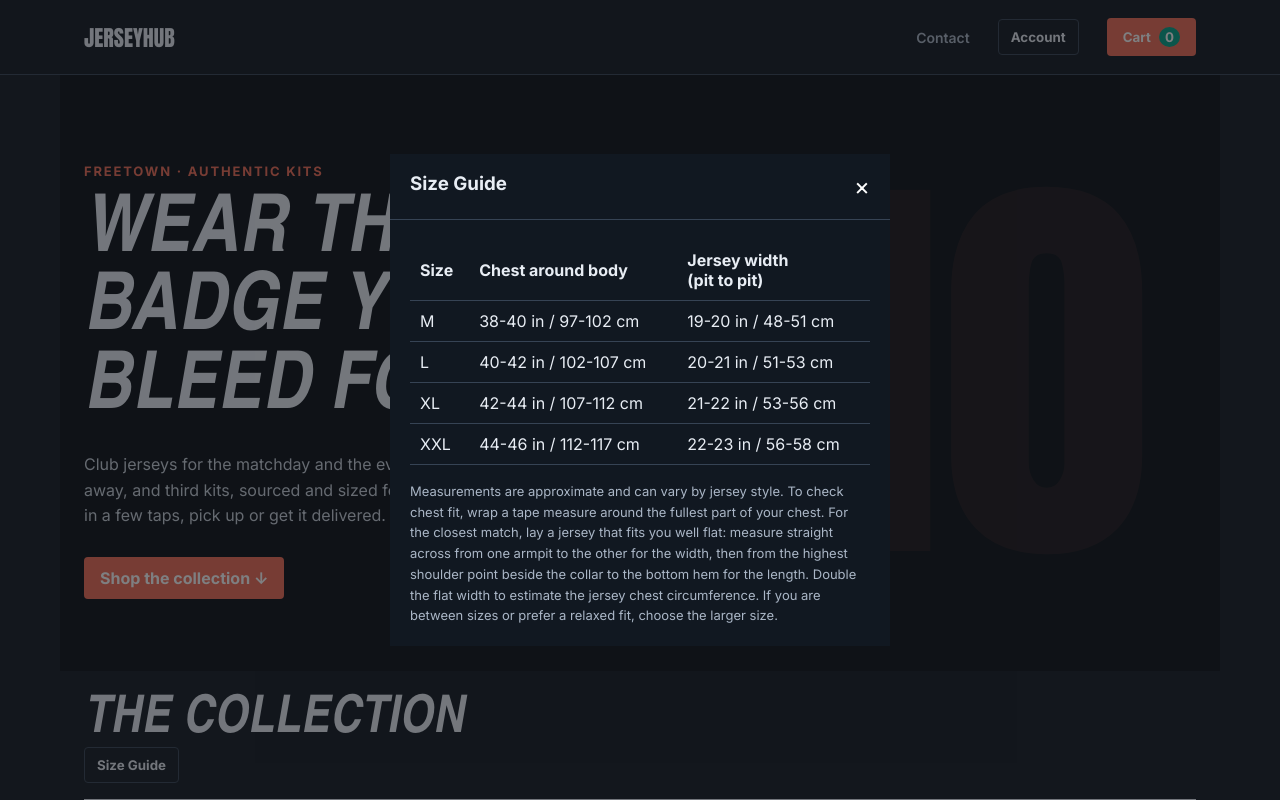
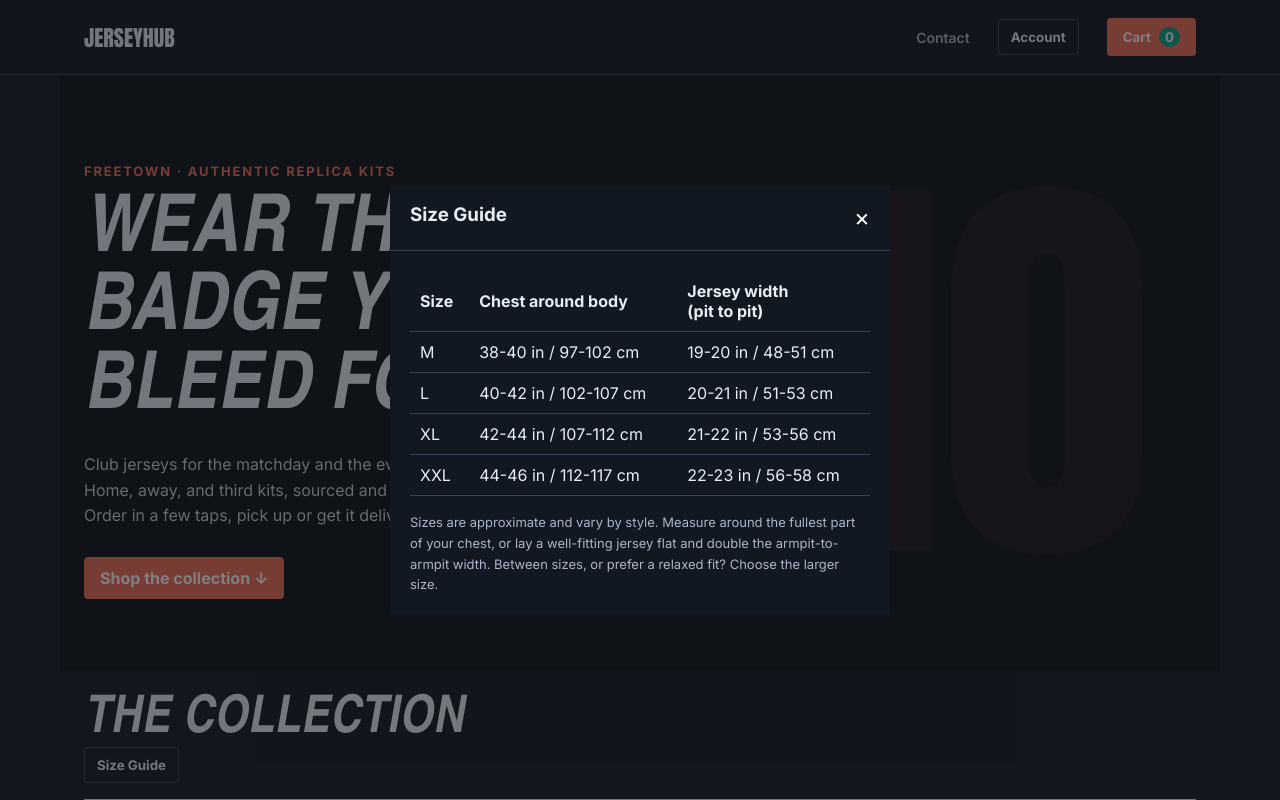
Before and after one commit to kallonishaka2019-debug/supabase_project, a website: page jersey.html in a window 1280 px wide. Both pictures are taken after a click on the button "Size Guide". Shown: the top 800 px of the page. Drawn offline with Linux system fonts and the light colour scheme; no server answers; a web font is replaced by a local one.

Commit message:
Revise title and improve text descriptions
Updated title and text for clarity and conciseness.

```diff
--- a/jersey.html
+++ b/jersey.html
@@ -3,7 +3,7 @@
   <head>
     <meta charset="UTF-8" />
     <meta name="viewport" content="width=device-width, initial-scale=1.0" />
-    <title>JerseyHub — Club Jerseys, Freetown</title>
+    <title>JerseyHub · Club and International Jerseys, Freetown</title>
     <link rel="icon" type="image/png" href="favicon.png" />
     <link rel="preconnect" href="https://fonts.googleapis.com" />
     <link rel="preconnect" href="https://fonts.gstatic.com" crossorigin />
@@ -44,10 +44,10 @@
     <section class="hero">
       <div class="ghost-number" aria-hidden="true">10</div>
       <div class="hero-content">
-        <span class="eyebrow">Freetown · Authentic Kits</span>
+        <span class="eyebrow">Freetown · Authentic Replica Kits</span>
         <h1 class="display">Wear the<br />badge you<br />bleed for.</h1>
         <p>
-          Club jerseys for the matchday and the everyday — home, away, and third
+          Club jerseys for the matchday and the everyday wear. Home, away, and third
           kits, sourced and sized for Freetown. Order in a few taps, pick up or
           get it delivered.
         </p>
@@ -92,12 +92,6 @@
             rel="noopener"
             >Chat with us on WhatsApp</a
           >
-        </div>
-        <div>
-          <p>
-            For admin access, visit
-            <a href="admin.html" style="color: var(--pitch)">admin panel</a>
-          </p>
         </div>
       </div>
     </footer>
@@ -153,14 +147,8 @@
             </table>
           </div>
           <p class="size-guide-note">
-            Measurements are approximate and can vary by jersey style. To check
-            chest fit, wrap a tape measure around the fullest part of your chest.
-            For the closest match, lay a jersey that fits you well flat: measure
-            straight across from one armpit to the other for the width, then from
-            the highest shoulder point beside the collar to the bottom hem for
-            the length. Double the flat width to estimate the jersey chest
-            circumference. If you are between sizes or prefer a relaxed fit,
-            choose the larger size.
+            Sizes are approximate and vary by style. Measure around the fullest part of your chest, or lay a well-fitting jersey flat and double the armpit-to-armpit width.
+            Between sizes, or prefer a relaxed fit? Choose the larger size.
           </p>
         </div>
       </div>
```
